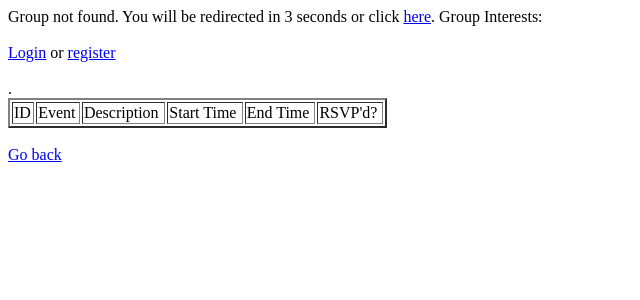
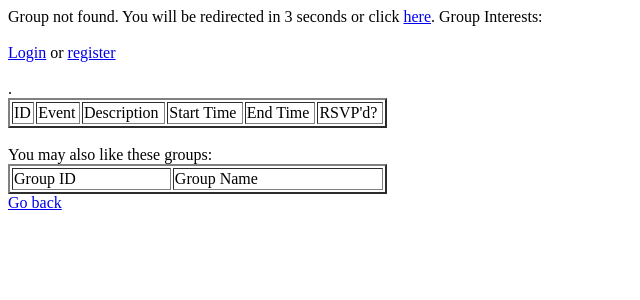
Before and after one commit to nislam17/Meetup, a PHP site: page /group_page.php in a window 1280 px wide. Shown: the top 300 px of the page, without its empty margins (0-640 px from the left). Run offline with PHP 8.4, Linux system fonts and the light colour scheme; tables that the repository leaves empty or names only in its code hold one stand-in row (values such as "Sample post").

Commit message:
group_page.php shows suggested groups based on interest

```diff
--- a/dbproject/group_page.php
+++ b/dbproject/group_page.php
@@ -131,7 +131,7 @@ if ($stmt = $mysqli->prepare("select event_id,title,description,start_time,end_t
 								(select event_id,max(username)
 								from attend
 								where username != ?
-                                group by username) or username is null))) order by start_time
+                                group by event_id) or username is null))) order by start_time
                               ")) {
   $stmt->bind_param("isss", $_GET["group_id"], $_SESSION["username"], $_SESSION["username"], $_SESSION["username"]);
   $stmt->execute();
@@ -164,6 +164,39 @@ if ($stmt = $mysqli->prepare("select event_id,title,description,start_time,end_t
   $stmt->close();
 }
 
+echo "You may also like these groups:";
+//print out all the groups with similar interests
+if ($stmt = $mysqli->prepare("select distinct group_id,group_name
+							  from groups natural join about
+							  where ((interest_name) in
+								(select interest_name from groups natural join about where group_id = ?))
+								and ((group_id) not in
+								(select group_id from belongs_to where username = ? or group_id = ?))
+							  order by group_name")) {
+  $stmt->bind_param("isi", $_GET["group_id"], $_SESSION["username"], $_GET["group_id"]);
+  $stmt->execute();
+  $stmt->bind_result($gid,$name);
+  echo '<table border="2" width="30%">';
+  echo "<tr><td>Group ID</td><td>Group Name</td></tr>";
+  while($stmt->fetch()) {
+	$name = nl2br(htmlspecialchars($name)); //nl2br function replaces \n and \r with <br />
+	//echo "\n";
+	echo "<tr>";
+	echo "<td>$gid</td>";
+
+	echo "<td><a href='group_page.php?group_id=";
+	echo $gid;
+	echo "'\>$name</a></td>";
+
+	echo "</tr>";
+	//echo "</td></tr></table>";
+  }
+  echo "</table>";
+  $stmt->close();
+}
+
+
+
 if(isset($_SESSION["username"])){
   echo '<a href="groups.php?username=';
   echo htmlspecialchars($_SESSION["username"]);
```
Also changed, not shown: dbproject/index.php (+5 -4 lines).
